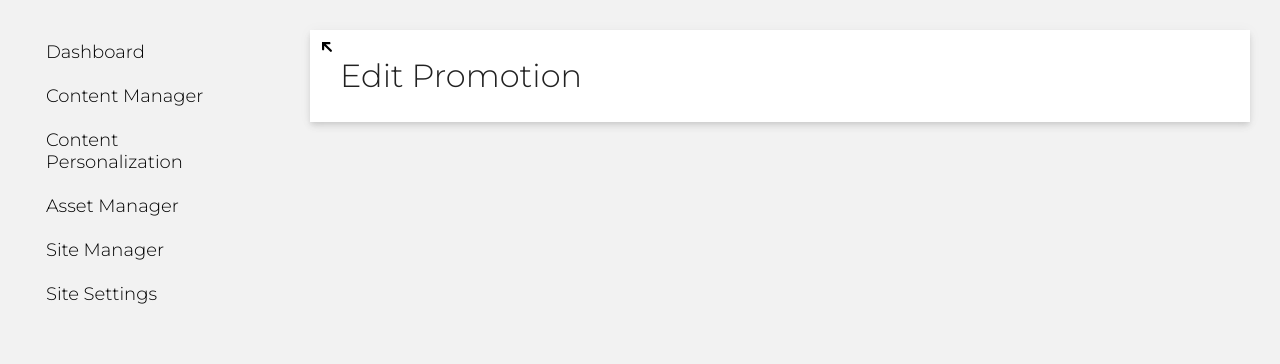
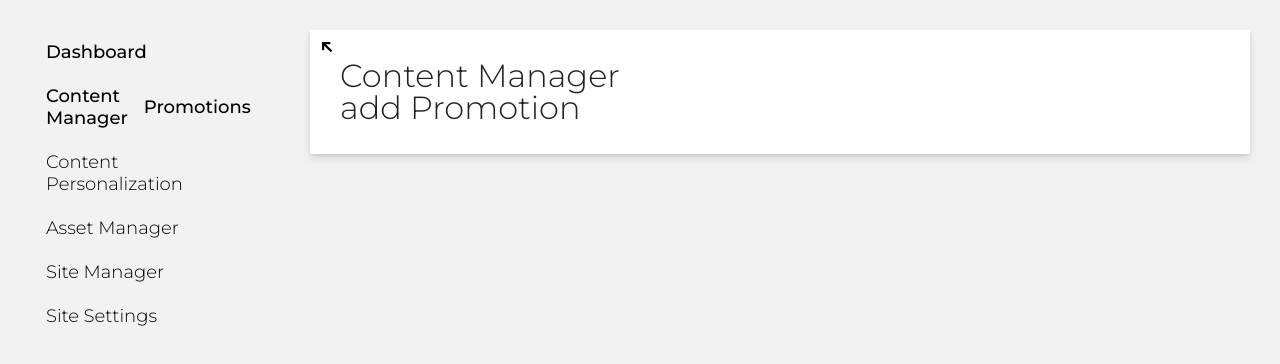
Before and after one commit to denissamoilov/material, a React (Create React App) app: page /manager/promotions/add in a window 1280 px wide. Shown: the top 364 px of the page. Built offline with nearby package versions, Linux system fonts and the light colour scheme.

Commit message:
Added promotions components

```diff
--- a/package.json
+++ b/package.json
@@ -6,6 +6,7 @@
     "@material-ui/core": "^3.9.3",
     "@material-ui/icons": "^3.0.2",
     "axios": "^0.18.0",
+    "query-string": "^6.4.2",
     "react": "^16.8.6",
     "react-dom": "^16.8.6",
     "react-redux": "^6.0.1",
--- a/src/App.js
+++ b/src/App.js
@@ -9,17 +9,10 @@ import SiteManager from './containers/SiteManager/SiteManager';
 import AssetsManager from './containers/AssetsManager/AssetsManager';
 import ContentPersonalization from './containers/ContentPersonalization/ContentPersonalization';
 import ContentManager from './containers/ContentManager/ContentManager';
-import Promotions from './containers/ContentManager/Promotions/Promotions';
-import PromotionBuilder from './containers/ContentManager/Promotions/PromotionBuilder/PromotionBuilder';
 import Dashboard from './containers/Dashboard/Dashboard';
+// import Child from './containers/Child/Child';
 
 class App extends Component {
-    state = {
-        currentItem: {
-            path: '/manager',
-            component: 'SiteManager'
-        }
-    };
 
     render() {
         return (
@@ -27,14 +20,13 @@ class App extends Component {
                 <CssBaseline />
                 <Layout>
                     <Switch>
+                        {/* <Route path="/:slug" component={Child}/> */}
                         {/* <Route path={this.state.currentItem.path} exact component={this.state.currentItem.component} /> */}
                         <Route path="/settings" exact component={SiteSettings} />
                         <Route path="/site-manager" exact component={SiteManager} />
-                        <Route path="/manager/promotions" exact component={Promotions} />
-                        <Route path="/manager/promotions/add" exact component={PromotionBuilder} />
                         <Route path="/assets" exact component={AssetsManager} />
+                        <Route path="/manager" component={ContentManager} />
                         <Route path="/personalization" exact component={ContentPersonalization} />
-                        <Route path="/manager" exact component={ContentManager} />
                         <Route path="/" exact component={Dashboard} />
                     </Switch>
                 </Layout>
--- a/src/components/Sidebar/Sidebar.js
+++ b/src/components/Sidebar/Sidebar.js
@@ -109,14 +109,13 @@ const sideBar = (props) => {
                         color='primary'
                         component={NavLink}
                         to={item.slug}
-                        exact
                         className={classes.sidebarLink}
                         activeClassName={classes.sidebarLinkActive}
                     >
                         {item.title}
                     </Link>
                     {(item.children !== undefined) ? (
-                        <Collapse in={false} timeout="auto" unmountOnExit>
+                        <Collapse in={true} timeout="auto" unmountOnExit>
                             <List className={classes.list}>
                                 {sidebarMenu(item.children)}
                             </List>
--- a/src/containers/ContentManager/ContentManager.js
+++ b/src/containers/ContentManager/ContentManager.js
@@ -1,12 +1,22 @@
-import React, { Component } from 'react';
+import React from 'react';
+import { Route, Switch } from 'react-router-dom';
+
 import Typography from '@material-ui/core/Typography';
 
-class Dashboard extends Component {
-    render() {
-        return (
+import Promotions from './Promotions/Promotions';
+import promotionBuilder from './Promotions/PromotionBuilder/PromotionBuilder';
+
+const contentManager = () => {
+
+    return (
+        <>
             <Typography variant="h1">Content Manager</Typography>
-        )
-    }
+            <Switch>
+                <Route path="/manager/promotions/:action" component={promotionBuilder} />
+                <Route path="/manager/promotions/" component={Promotions} />
+            </Switch>
+        </>
+    )
 }
 
-export default Dashboard;
+export default contentManager;
--- a/src/containers/ContentManager/Promotions/PromotionBuilder/PromotionBuilder.js
+++ b/src/containers/ContentManager/Promotions/PromotionBuilder/PromotionBuilder.js
@@ -1,13 +1,13 @@
-import React, { Component } from 'react'
+import React from 'react';
 
 import { Typography } from '@material-ui/core';
 
-class PromotionBuilder extends Component {
-    render() {
-        return (
-            <Typography variant="h1">Edit Promotion</Typography>
-        )
-    }
+const promotionBuilder = ({ match }) => {
+    console.log('lala: ', match.params.action);
+    const actionString = match.params.action;
+    return (
+        <Typography variant="h1">{actionString} Promotion</Typography>
+    )
 }
 
-export default PromotionBuilder;
+export default promotionBuilder;
--- a/src/containers/ContentManager/Promotions/Promotions.js
+++ b/src/containers/ContentManager/Promotions/Promotions.js
@@ -1,6 +1,7 @@
 import React, { Component } from 'react'
 import { Link as RouterLink } from 'react-router-dom'
 import { Typography, Link } from '@material-ui/core';
+
 
 class Promotions extends Component {
 
@@ -12,7 +13,7 @@ class Promotions extends Component {
         return (
             <>
                 <Typography variant="h1">Promotions</Typography>
-                <Link component={RouterLink} to="promotions/add" color="primary">Add Promotion</Link>
+                <Link component={RouterLink} to="/manager/promotions/add" color="primary">Add Promotion</Link>
             </>
         )
     }
--- a/src/index.js
+++ b/src/index.js
@@ -12,7 +12,7 @@ import * as serviceWorker from './serviceWorker';
 import { MuiThemeProvider } from '@material-ui/core/styles';
 import Theme from './theme/Theme';
 
-import promotionReducer from './store/reducers/promotionReducer';
+import promotionReducer from './store/reducers/promotionBuilderReducer';
 
 // Load Roboto typeface
 require('typeface-montserrat');
--- /dev/null
+++ b/src/store/actions/actionTypes.js
@@ -0,0 +1,4 @@
+export const ADD_PROMOTION = 'ADD_PROMOTION';
+export const EDIT_PROMOTION = 'EDIT_PROMOTION';
+export const REMOVE_PROMOTION = 'REMOVE_PROMOTION';
+export const FETCH_PROMOTION = 'FETCH_PROMOTION';
--- /dev/null
+++ b/src/store/actions/promotionBuilderAction.js
@@ -0,0 +1 @@
+import * as actionTypes from './actionTypes';
--- /dev/null
+++ b/src/store/reducers/promotionBuilderReducer.js
@@ -0,0 +1,24 @@
+import * as actionTypes from '../actions/actionTypes';
+
+const initialState = {
+    promotions: []
+}
+
+const addPromotion = (state, action) => {
+    console.log('lala');
+    return {
+        ...state,
+    }
+}
+
+const reducer = (state = initialState, action) => {
+    switch(action.type) {
+        case actionTypes.ADD_PROMOTION: return addPromotion(state, action);
+        // case actionTypes.EDIT_PROMOTION: return setIngredients(state, action);
+        // case actionTypes.REMOVE_PROMOTION: return removeIngredient(state, action);
+        // case actionTypes.FETCH_PROMOTION: return fetchIngredientsFailed(state, action);
+        default: return state;
+    }
+};
+
+export default reducer;
```
Also changed, not shown: src/store/reducers/promotionReducer.js (deleted), 1 other file (tests, documents, lock files or other folders).
